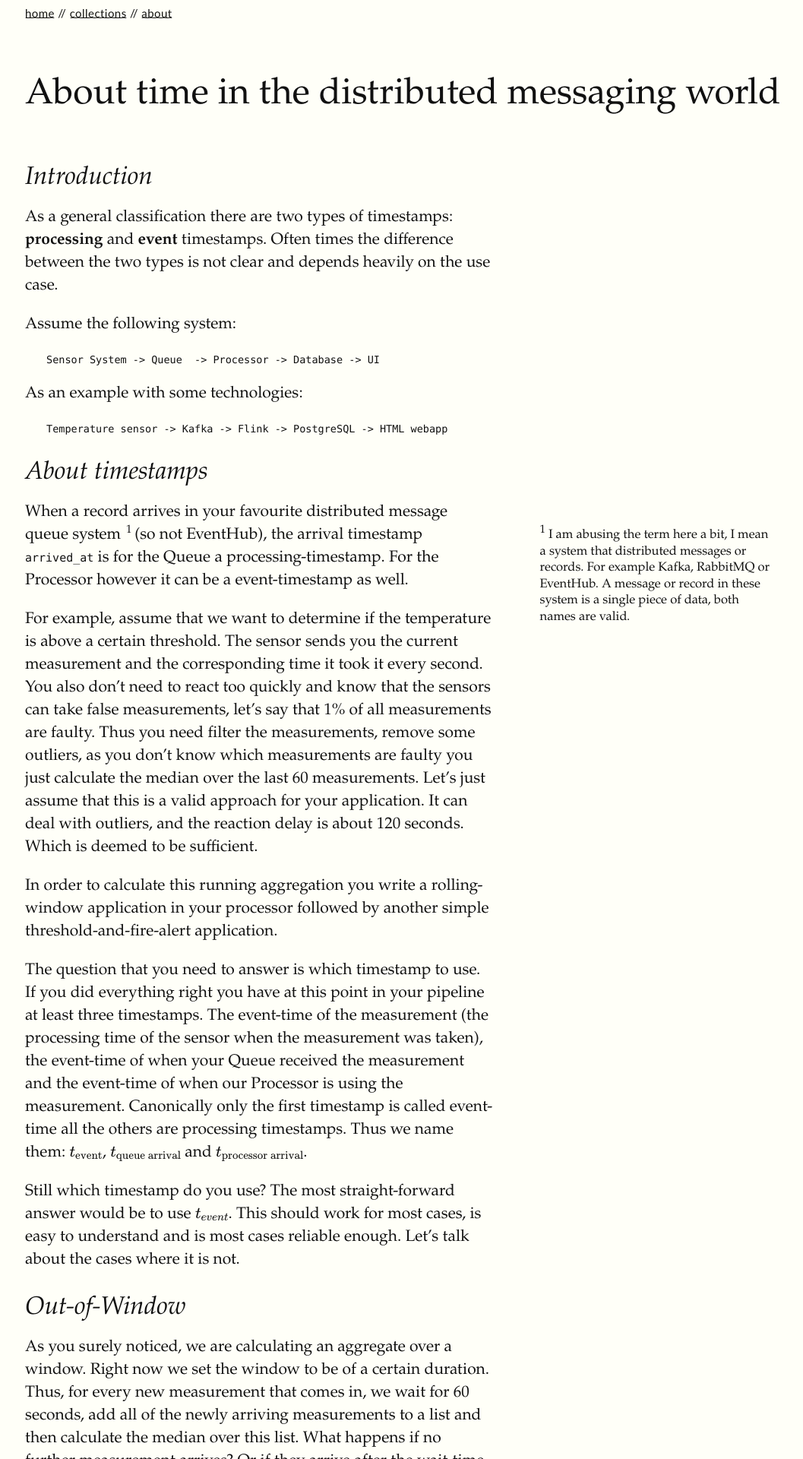
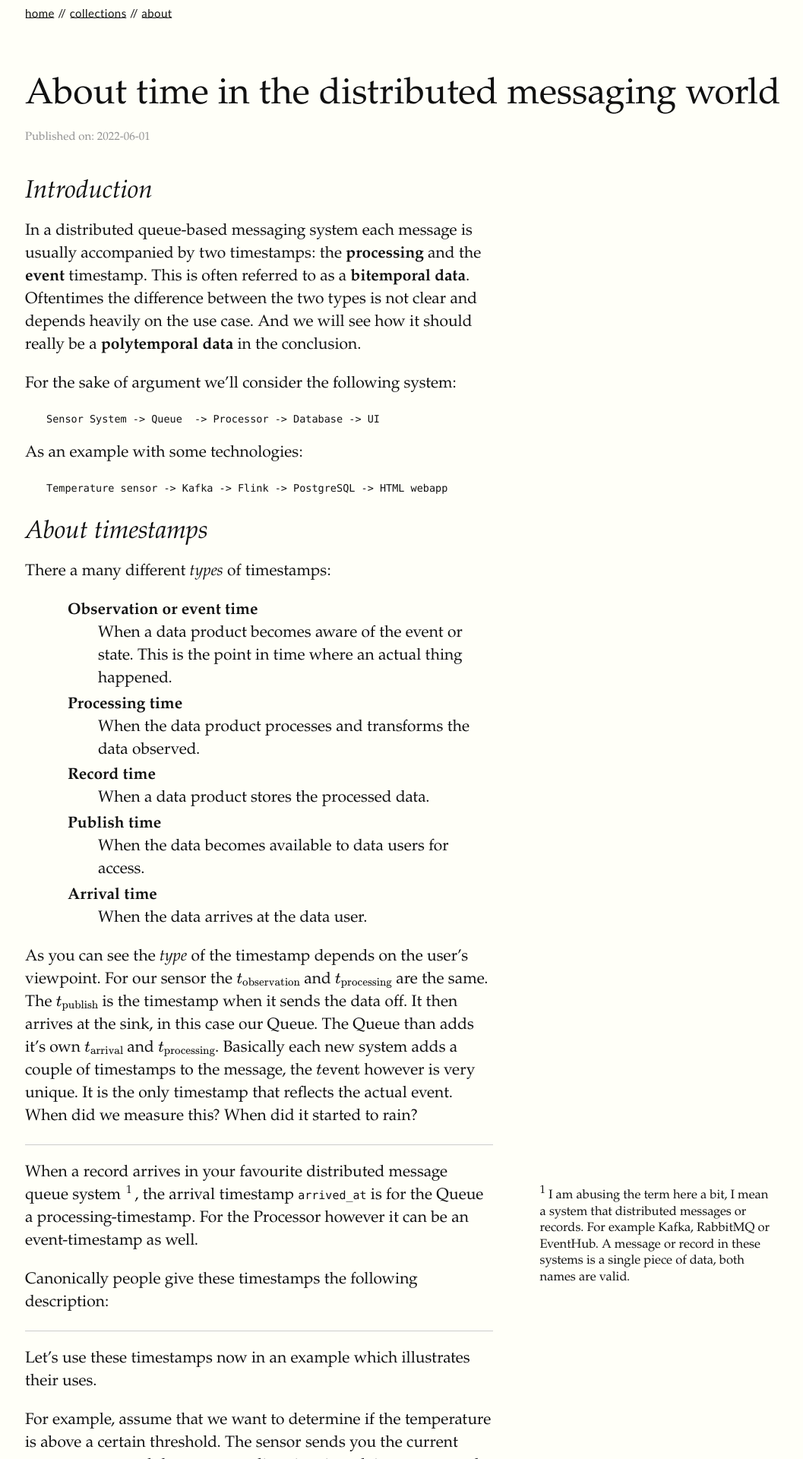
Before and after one commit to samuelsmal/samuelsmal.github.io, a Jekyll site: the page built from collections/_posts/2022-04-01-time_in_a_distributed_messaging_world.md, in a window 1280 px wide. Shown: the top 1920 px of the page at 76% size, without its empty margins (127-1184 px from the left). Built offline with Jekyll 4.4.1, drawn with Linux system fonts in a browser that asks for light colours; formulas are drawn with MathJax 3; some of the changed text lies outside the part shown.

Commit message:
Yes, I was being sarcastic.

````diff
--- a/_layouts/post.html
+++ b/_layouts/post.html
@@ -1,10 +1,20 @@
 ---
 layout: base
 ---
-<h1>{{ page.title }}</h1>
-{% if page.subtitle %}
-    <p class="subtitle">{{ page.subtitle }}</p>
-{% endif %}
-<section class="post">
+
+<div class="post">
+
+<header class="post-header">
+  <h1>{{ page.title }}</h1>
+  {% if page.subtitle %}
+      <p class="subtitle">{{ page.subtitle }}</p>
+  {% endif %}
+  <span class="published-on">
+    Published on: {{ page.date | date: "%Y-%m-%d" }}
+  </span>
+</header>
+<section class="post-content">
   {{ content }}
 </section>
+
+</div>
--- a/_sass/_layout.scss
+++ b/_sass/_layout.scss
@@ -76,6 +76,13 @@ html, body {
 }
 
 .post {
+  .post-header {
+    .published-on {
+      color: lighten(#111, 50%);
+    }
+  }
+
+  .post-content {
     counter-reset: rule-counter 0;
 
     .rule {
@@ -102,4 +109,10 @@ html, body {
         margin-bottom: 1em;
       }
     }
+
   }
+
+  dt {
+    font-weight: bold;
+  }
+}
--- a/collections/_posts/2022-04-01-time.md
+++ b/collections/_posts/2022-04-01-time_in_a_distributed_messaging_world.md
@@ -16,10 +16,12 @@ field: software engineering
 
 ## Introduction
 
-As a general classification there are two types of timestamps: **processing** and **event** timestamps.
-Often times the difference between the two types is not clear and depends heavily on the use case.
+In a distributed queue-based messaging system each message is usually accompanied by two timestamps:
+ the **processing** and the **event** timestamp. This is often referred to as a **bitemporal data**.
+Oftentimes the difference between the two types is not clear and depends heavily on the use case.
+And we will see how it should really be a **polytemporal data** in the conclusion.
 
-Assume the following system:
+For the sake of argument we'll consider the following system:
 
 ```
 Sensor System -> Queue  -> Processor -> Database -> UI
@@ -33,20 +35,54 @@ Temperature sensor -> Kafka -> Flink -> PostgreSQL -> HTML webapp
 
 ## About timestamps
 
+There a many different *types* of timestamps:
+
+<dl>
+  <dt>Observation or event time</dt>
+  <dd>When a data product becomes aware of the event or state. This is the point in time where an
+  actual thing happened.</dd>
+
+  <dt>Processing time</dt>
+  <dd>When the data product processes and transforms the data observed.</dd>
+
+  <dt>Record time</dt>
+  <dd>When a data product stores the processed data.</dd>
+
+  <dt>Publish time</dt>
+  <dd>When the data becomes available to data users for access.</dd>
+
+  <dt>Arrival time</dt>
+  <dd>When the data arrives at the data user.</dd>
+</dl>
+
+As you can see the *type* of the timestamp depends on the user's viewpoint. For our sensor the
+$t_\text{observation}$ and $t_\text{processing}$ are the same. The $t_\text{publish}$ is the
+timestamp when it sends the data off. It then arrives at the sink, in this case our Queue. The Queue
+than adds it's own $t_\text{arrival}$ and $t_\text{processing}$. Basically each new system adds a
+couple of timestamps to the message, the $t\text{event}$ however is very unique. It is the only
+timestamp that reflects the actual event. When did we measure this? When did it started to rain?
+
+---
+
 When a record arrives in your favourite distributed message queue system <label
 for="sn-message_queue_system" class="margin-toggle sidenote-number"></label><input type="checkbox"
 id="sn-message_queue_system" class="margin-toggle"/><span class="sidenote">
 I am abusing the term here a bit, I mean a system that distributed messages or records. For example
-Kafka, RabbitMQ or EventHub. A message or record in these system is a single piece of data, both
+Kafka, RabbitMQ or EventHub. A message or record in these systems is a single piece of data, both
 names are valid.</span>
-(so not EventHub), the arrival timestamp `arrived_at` is for the Queue a processing-timestamp. For
-the Processor however it can be a event-timestamp as well.
+, the arrival timestamp `arrived_at` is for the Queue a processing-timestamp. For
+the Processor however it can be an event-timestamp as well.
 
+Canonically people give these timestamps the following description:
+
+---
+
+Let's use these timestamps now in an example which illustrates their uses.
 
 For example, assume that we want to determine if the temperature is above a certain threshold. The
 sensor sends you the current measurement and the corresponding time it took it every second. You
 also don't need to react too quickly and know that the sensors can take false measurements, let's
-say that 1% of all measurements are faulty.  Thus you need filter the measurements, remove some
+say that 1% of all measurements are faulty.  Thus you need to filter the measurements, remove some
 outliers, as you don't know which measurements are faulty you just calculate the median over the
 last 60 measurements. Let's just assume that this is a valid approach for your application. It can
 deal with outliers, and the reaction delay is about 120 seconds. Which is deemed to be sufficient.
@@ -74,12 +110,14 @@ happens if no further measurement arrives? Or if they arrive after the wait-time
 have a $t_{event}$ that is still in our window?
 
 There is sadly no design solution for this issue, you can't completely design networking issues
-away. Thus you need to be your pipeline robust against these issues and configure it properly.
-Usually you only have two options: wait a bit or publish a new value.
-If you want to wait you have to determine what an acceptable wait time is, this makes your system
-even more delayed, more error-prone but you only have to deal with the outcome once.
-If you can recalculate past windows your pipeline further down needs to be able to handle this, your
-memory footprint is also much higher, as you now need to keep past windows in memory (or storage).
+away. Sometimes it's not fully in your control, e.g. when you have multiple vendors from
+multiple changing locations. Thus you need to make your pipeline robust against these issues and
+design and configure it properly.  Usually you only have two options: wait a bit or publish a new
+value.  If you want to wait you have to determine what an acceptable wait time is, this makes your
+system even more delayed, more error-prone but you only have to deal with the outcome once.  If you
+can recalculate past or already closed windows your pipeline further down needs to be able to handle
+this, your memory footprint is also much higher, as you now need to keep past windows in memory (or
+storage).
 
 Usually it's a combination of both approaches. Recalculate past windows for $x$-hours or $y$-seconds
 depending on how much money you want to spend on machines and if new messages arrive after this
@@ -92,33 +130,33 @@ Let's talk about the other big issue: Records arriving out-of-order. In this sim
 where we take the global aggregate over a window the order inside these windows can be neglected,
 the median is still the same.
 
-So let's assume that your sensor has a way of identifying when it made a wrong measurements. It now
-sends the following message:
+So let's assume that your sensor has a way of identifying if it made a wrong measurement and can
+correct previous values. It now sends the following update message:
 
 ```
 {
+ "id": 1
  "timestamp": 123,
  "value": 42,
- "id": 1
 }
 ```
 
-If it determined that a measurement is fault it will send the corrected `value` but keep the old
-`id` and `timestamp`. Let's assume that our Processor can recalculate the values for older windows
-if a message arrives out-of-window, and that we know get for some measurements more than one value.
-How do we determine which to use? If we pick the one with later $t_{\text{processor arrival}}$ we do
-not cover out-of-order events, e.g. in case of a distributed system it can happen that the corrected
-value arrives before the original, faulty one.
+If the sensor determines that a measurement is faulty, a corrected `value` will be sent, keeping the
+old `id` and `timestamp`. Let's assume that our Processor can recalculate the values for older
+windows if a message arrives out-of-window, and that we now get for some measurements more than one
+value.  How do we determine which to use? If we pick the one with later $t_\text{processor
+arrival}$ we do not cover out-of-order events, e.g. in case of a distributed system it can happen
+that the corrected value arrives before the original, faulty one.
 
 Thus you need to be able to restore order, or be able to determine which is the most-current value.
 Thus you further modify the sensor message:
 
 ```
 {
+ "id": 1
  "measurement_timestamp": 123,
  "send_timestamp": 133,
  "value": 32,
- "id": 1
 }
 ```
 
@@ -127,16 +165,16 @@ issues.
 
 ## Thoughts on monitoring
 
-As you can see the more we think about the issues that we are facing the more timestamps do we need
-to add to our system. We started with one for each system, but had to expand the $t_\text{event}$
-and add $t_\text{sensor send}$, I guess by now you can guess that in order to fully capture
-everything we need to add even more timestamps.
+As you can see the more we think about the issues that we are facing the more timestamps are
+required to fully debug your application. We started with one for each system, but had to expand the
+$t_\text{event}$ and add $t_\text{sensor send}$, I guess by now you can guess that in order to fully
+capture everything we need to add even more timestamps.
 Let's say you want to monitor the behaviour of your system and create an alert if it takes too long
 for some messages to flow through your system. For this you need to add for each subsystem that you
 have at least two instead of one timestamp: one for when it arrives and one when it leaves the
-subsystem. With this you can now calculate for each record the time it takes to process it and long
-it stays in transit from one subsystem to the other.
-To makes things worse, this only works very well when you have a simple one-to-one transformation
+subsystem. With this you can now calculate for each record the time it takes to process it and how
+long it stays in transit from one subsystem to the other.
+To make things worse, this only works very well when you have a simple one-to-one transformation
 or map steps. Taking the aggregation over 60 seconds from above, which timestamp should you use for
 arrival and leave? As long as everybody that uses the system is in agreement the earliest and latest
 should give you sufficient information. But should it be the earliest of the $t_\text{event}$ or
````
Also changed, not shown: collections/_drafts/thoughts_on_ai.md (added, +1 -0 lines), collections/_posts/2022-03-05_written-communication.md (renamed from collections/_posts/2022-06-05_written-communication.md, +1 -1 lines). Lines whose indentation alone changed are shown as unchanged.
